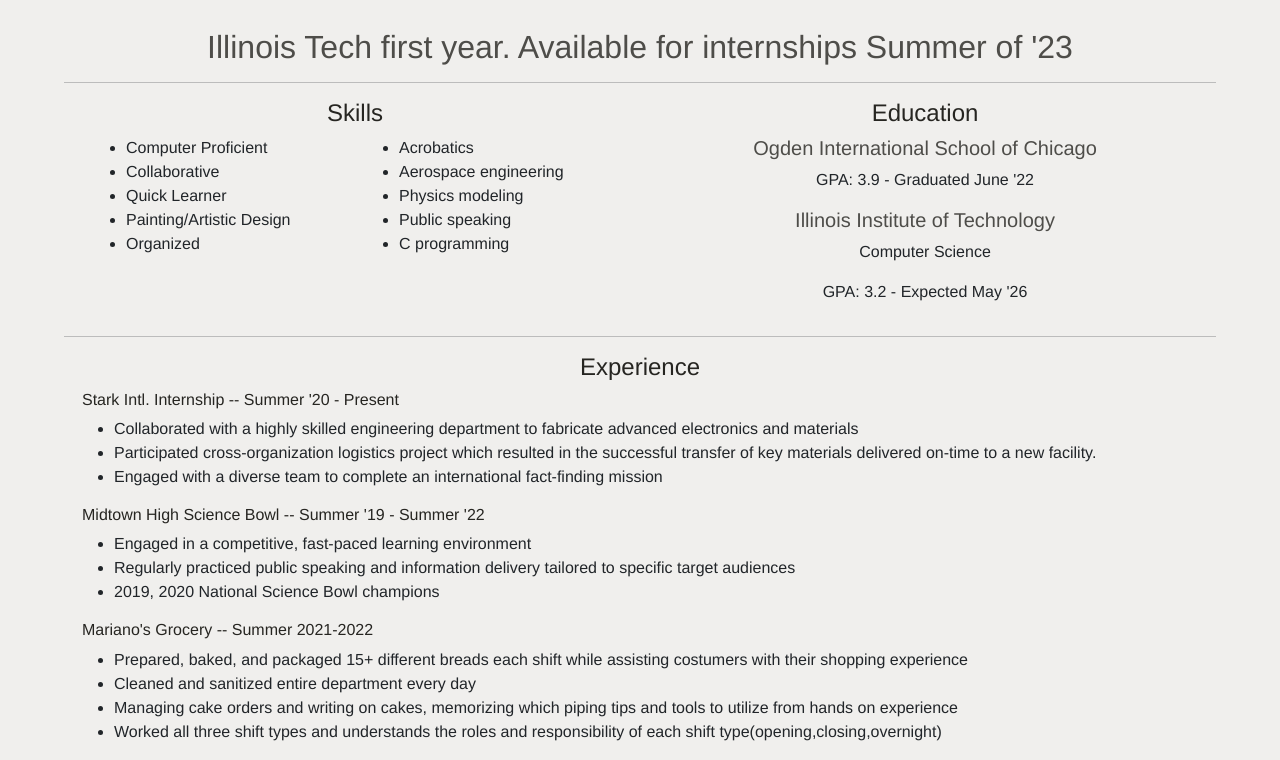
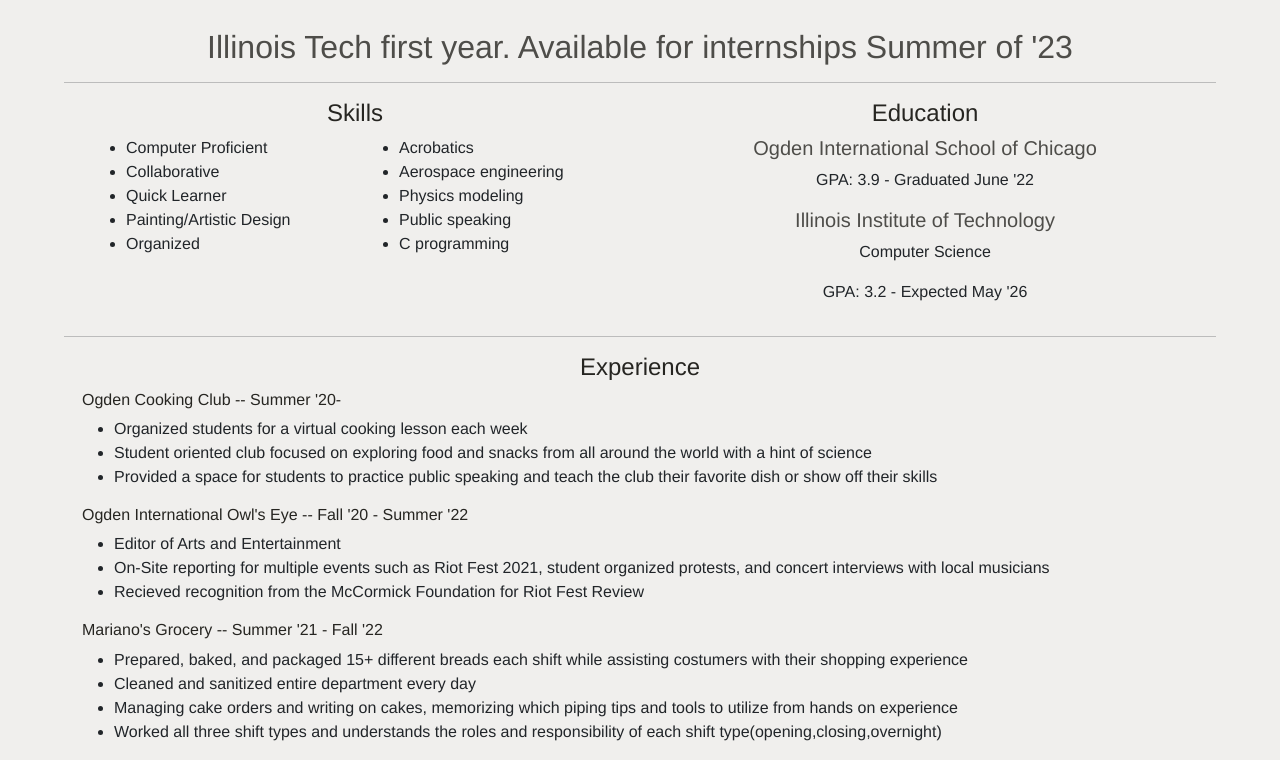
Before and after one commit to srrod19/sasha-r-resume, a plain HTML site: page index.html in a window 1280 px wide. Shown: the part 92-852 px from the top of the page. Drawn offline with nearby package versions, Linux system fonts and the light colour scheme.

Commit message:
Update index.html

```diff
--- a/index.html
+++ b/index.html
@@ -61,21 +61,21 @@
     <hr style="margin-left: 5%;margin-right: 5%"/>
     <div class="container">
         <h4 class="text-center">Experience</h4>
-        <h6>Stark Intl. Internship -- Summer '20 - Present</h6>
+        <h6>Ogden Cooking Club -- Summer '20-</h6>
         <ul>
-            <li>Collaborated with a highly skilled engineering department to fabricate advanced electronics and materials</li>
-            <li>Participated cross-organization logistics project which resulted in the successful transfer of key materials delivered on-time to a new facility.</li>
-            <li>Engaged with a diverse team to complete an international fact-finding mission</li>
+            <li>Organized students for a virtual cooking lesson each week</li>
+            <li>Student oriented club focused on exploring food and snacks from all around the world with a hint of science</li>
+            <li>Provided a space for students to practice public speaking and teach the club their favorite dish or show off their skills</li>
         </ul>
 
-        <h6>Midtown High Science Bowl -- Summer '19 - Summer '22</h6>
+        <h6>Ogden International Owl's Eye -- Fall '20 - Summer '22</h6>
         <ul>
-            <li>Engaged in a competitive, fast-paced learning environment</li>
-            <li>Regularly practiced public speaking and information delivery tailored to specific target audiences</li>
-            <li>2019, 2020 National Science Bowl champions</li>
+            <li>Editor of Arts and Entertainment</li>
+            <li>On-Site reporting for multiple events such as Riot Fest 2021, student organized protests, and concert interviews with local musicians</li>
+            <li>Recieved recognition from the McCormick Foundation for Riot Fest Review</li>
         </ul>
 
-        <h6>Mariano's Grocery -- Summer 2021-2022 </h6>
+        <h6>Mariano's Grocery -- Summer '21 - Fall '22 </h6>
         <ul>
             <li>Prepared, baked, and packaged 15+ different breads each shift while assisting costumers with their shopping experience</li>
             <li>Cleaned and sanitized entire department every day</li>
```
